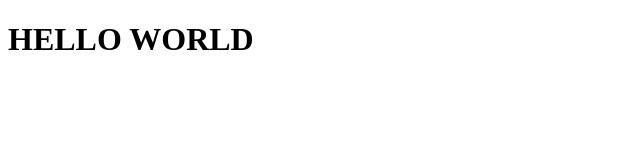
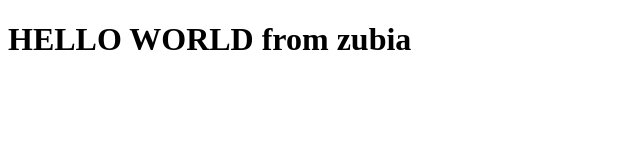
Before and after one commit to zubianaeem17/bootcamp111, a plain HTML site: page index.html in a window 1280 px wide. Shown: the whole page, without its empty margins (0-640 px from the left). Drawn offline with Linux system fonts and the light colour scheme.

Commit message:
updated index.html

```diff
--- a/index.html
+++ b/index.html
@@ -7,6 +7,6 @@
     <title>Document</title>
 </head>
 <body>
-    <h1>HELLO WORLD</h1>
+    <h1>HELLO WORLD from zubia</h1>
 </body>
 </html>
```
